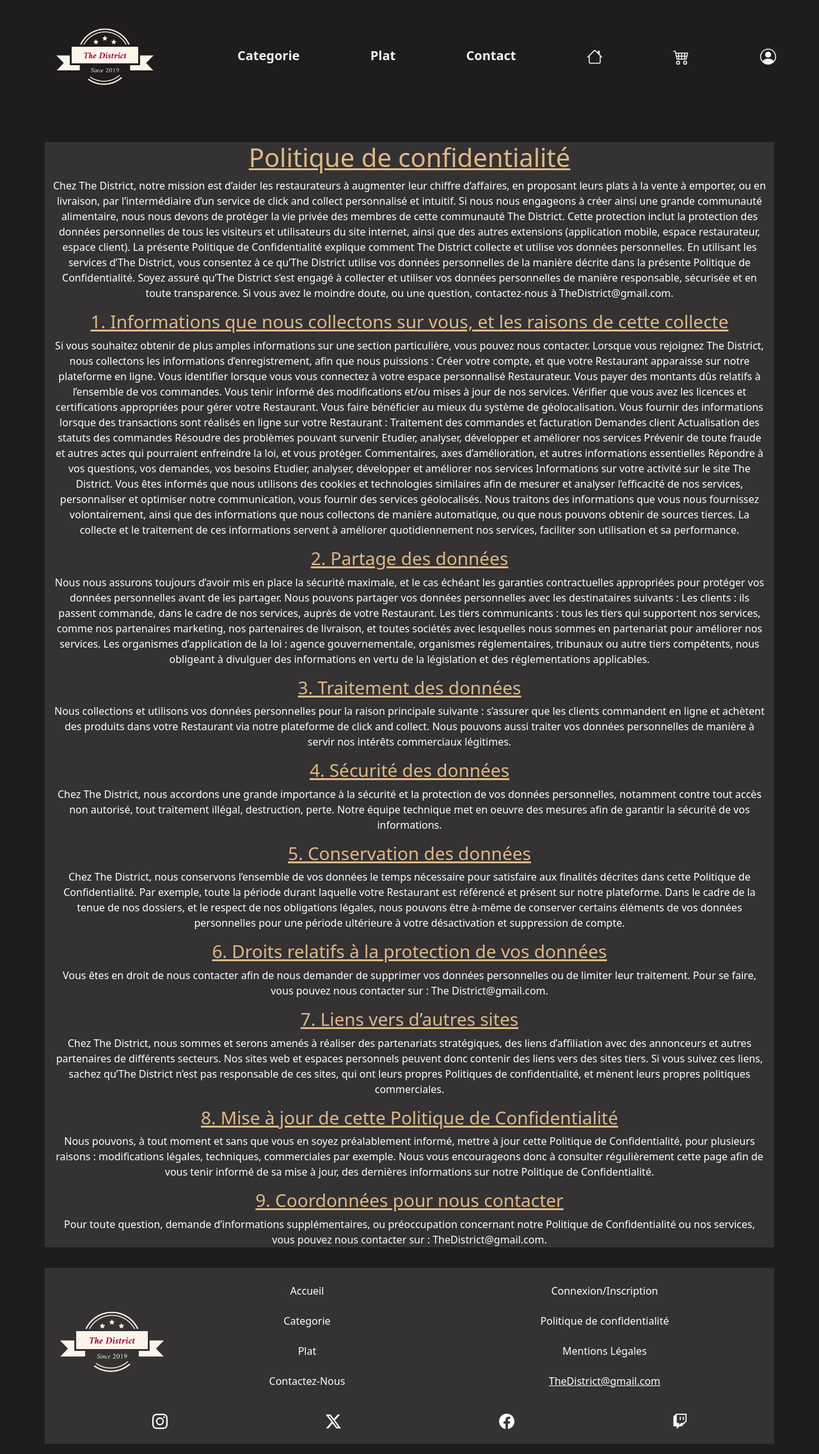
After one commit to Just-L-drekoh/new_TheDistrict, a Symfony app: template templates/catalogue/politique.html.twig in a window 1280 px wide. The commit adds this page. Shown: the whole page at 64% size. Run offline with Twig, Linux system fonts and the light colour scheme; the template is opened without the code that fills it, so the values that code supplies are empty; some libraries are stand-ins or nearby versions.

Commit message:
mentions

```diff
--- a/public/css/style.css
+++ b/public/css/style.css
@@ -264,3 +264,21 @@ label {
 
     object-fit: cover;
 }
+
+/* -------------------------------------------------------------------------- */
+/* Politique de confidentialité */
+
+.politique p {
+    color: white;
+    text-align: center;
+    font-size: 100%;
+}
+
+.mentions strong,
+li,
+h5,
+ul {
+    color: white;
+    text-align: center;
+    list-style: none;
+}
--- a/templates/base.html.twig
+++ b/templates/base.html.twig
@@ -71,6 +71,12 @@
 									</svg>
 								</a>
 							</li>
+							{% if app.user %}
+
+								Vous étes Connecté :
+								<a href="{{ path('logout') }}" class="btn btn-link d-block justify-content-center" type="button">Se deconnecter</a>
+
+							{% endif %}
 						</ul>
 					</div>
 				</div>
@@ -107,10 +113,10 @@
 								<a class="footer-link" href="{{ path ('profile') }}">Connexion/Inscription</a>
 							</li>
 							<li>
-								<a class="footer-link" href="#">Politique & confidentialité</a>
+								<a class="footer-link" href="{{path ('politique')}}">Politique de confidentialité</a>
 							</li>
 							<li>
-								<a class="footer-link" href="#">Mentions Légales</a>
+								<a class="footer-link" href="{{path ('mentions')}}">Mentions Légales</a>
 							</li>
 							<li>
 								<a href="">TheDistrict@gmail.com</a>
@@ -160,3 +166,4 @@
 			<script src="https://cdn.jsdelivr.net/npm/bootstrap@5.3.3/dist/js/bootstrap.bundle.min.js" integrity="sha384-YvpcrYf0tY3lHB60NNkmXc5s9fDVZLESaAA55NDzOxhy9GkcIdslK1eN7N6jIeHz" crossorigin="anonymous"></script>
 		</body>
 	</html>
+</body></html>
--- /dev/null
+++ b/templates/catalogue/politique.html.twig
@@ -0,0 +1,84 @@
+{% extends 'base.html.twig' %}
+
+{% block title %}The District | Politique de confidentialité
+{% endblock %}
+{% block body %}
+
+
+	<div class="container mt-5 politique">
+		<h1>Politique de confidentialité</h1>
+
+		<p>Chez The District, notre mission est d’aider les restaurateurs à augmenter leur chiffre d’affaires, en proposant leurs plats à la vente à emporter, ou en livraison, par l’intermédiaire d’un service de click and collect personnalisé et intuitif. Si nous nous engageons à créer ainsi une grande communauté alimentaire, nous nous devons de protéger la vie privée des membres de cette communauté The District. Cette protection inclut la protection des données personnelles de tous les visiteurs et utilisateurs du site internet, ainsi que des autres extensions (application mobile, espace restaurateur, espace client).
+
+																																																																															La présente Politique de Confidentialité explique comment The District collecte et utilise vos données personnelles. En utilisant les services d’The District, vous consentez à ce qu’The District utilise vos données personnelles de la manière décrite dans la présente Politique de Confidentialité.
+
+																																																																															Soyez assuré qu’The District s’est engagé à collecter et utiliser vos données personnelles de manière responsable, sécurisée et en toute transparence. Si vous avez le moindre doute, ou une question, contactez-nous à TheDistrict@gmail.com.</p>
+		<h3>1. Informations que nous collectons sur vous, et les raisons de cette collecte</h3>
+
+		<p>Si vous souhaitez obtenir de plus amples informations sur une section particulière, vous pouvez nous contacter.
+
+																											Lorsque vous rejoignez The District, nous collectons les informations d’enregistrement, afin que nous puissions :
+
+																											    Créer votre compte, et que votre Restaurant apparaisse sur notre plateforme en ligne.
+																											    Vous identifier lorsque vous vous connectez à votre espace personnalisé Restaurateur.
+																											    Vous payer des montants dûs relatifs à l’ensemble de vos commandes.
+																											    Vous tenir informé des modifications et/ou mises à jour de nos services.
+																											    Vérifier que vous avez les licences et certifications appropriées pour gérer votre Restaurant.
+																											    Vous faire bénéficier au mieux du système de géolocalisation.
+
+																											Vous fournir des informations lorsque des transactions sont réalisés en ligne sur votre Restaurant :
+
+																											    Traitement des commandes et facturation
+																											    Demandes client
+																											    Actualisation des statuts des commandes
+																											    Résoudre des problèmes pouvant survenir
+																											    Etudier, analyser, développer et améliorer nos services
+																											    Prévenir de toute fraude et autres actes qui pourraient enfreindre la loi, et vous protéger.
+
+																											Commentaires, axes d’amélioration, et autres informations essentielles
+
+																											    Répondre à vos questions, vos demandes, vos besoins
+																											    Etudier, analyser, développer et améliorer nos services
+																											    Informations sur votre activité sur le site The District.
+
+																											Vous êtes informés que nous utilisons des cookies et technologies similaires afin de mesurer et analyser l’efficacité de nos services, personnaliser et optimiser notre communication, vous fournir des services géolocalisés.
+
+																											Nous traitons des informations que vous nous fournissez volontairement, ainsi que des informations que nous collectons de manière automatique, ou que nous pouvons obtenir de sources tierces. La collecte et le traitement de ces informations servent à améliorer quotidiennement nos services, faciliter son utilisation et sa performance.
+		</p>
+		<h3>2. Partage des données</h3>
+		<p>
+			Nous nous assurons toujours d’avoir mis en place la sécurité maximale, et le cas échéant les garanties contractuelles appropriées pour protéger vos données personnelles avant de les partager. Nous pouvons partager vos données personnelles avec les destinataires suivants :
+
+																								   Les clients : ils passent commande, dans le cadre de nos services, auprès de votre Restaurant.
+																								   Les tiers communicants : tous les tiers qui supportent nos services, comme nos partenaires marketing, nos partenaires de livraison, et toutes sociétés avec lesquelles nous sommes en partenariat pour améliorer nos services.
+																								   Les organismes d’application de la loi : agence gouvernementale, organismes réglementaires, tribunaux ou autre tiers compétents, nous obligeant à divulguer des informations en vertu de la législation et des réglementations applicables.
+		</p>
+		<h3>3. Traitement des données</h3>
+		<p>
+			Nous collections et utilisons vos données personnelles pour la raison principale suivante : s’assurer que les clients commandent en ligne et achètent des produits dans votre Restaurant via notre plateforme de click and collect. Nous pouvons aussi traiter vos données personnelles de manière à servir nos intérêts commerciaux légitimes.
+		</p>
+		<h3>4. Sécurité des données</h3>
+		<p>
+			Chez The District, nous accordons une grande importance à la sécurité et la protection de vos données personnelles, notamment contre tout accès non autorisé, tout traitement illégal, destruction, perte. Notre équipe technique met en oeuvre des mesures afin de garantir la sécurité de vos informations.
+		</p>
+		<h3>5. Conservation des données</h3>
+		<p>
+			Chez The District, nous conservons l’ensemble de vos données le temps nécessaire pour satisfaire aux finalités décrites dans cette Politique de Confidentialité. Par exemple, toute la période durant laquelle votre Restaurant est référencé et présent sur notre plateforme. Dans le cadre de la tenue de nos dossiers, et le respect de nos obligations légales, nous pouvons être à-même de conserver certains éléments de vos données personnelles pour une période ultérieure à votre désactivation et suppression de compte.
+		</p>
+		<h3>6. Droits relatifs à la protection de vos données</h3>
+		<p>
+			Vous êtes en droit de nous contacter afin de nous demander de supprimer vos données personnelles ou de limiter leur traitement. Pour se faire, vous pouvez nous contacter sur : The District@gmail.com.
+		</p>
+		<h3>7. Liens vers d’autres sites</h3>
+		<p>
+			Chez The District, nous sommes et serons amenés à réaliser des partenariats stratégiques, des liens d’affiliation avec des annonceurs et autres partenaires de différents secteurs. Nos sites web et espaces personnels peuvent donc contenir des liens vers des sites tiers. Si vous suivez ces liens, sachez qu’The District n’est pas responsable de ces sites, qui ont leurs propres Politiques de confidentialité, et mènent leurs propres politiques commerciales.
+		</p>
+		<h3>8. Mise à jour de cette Politique de Confidentialité</h3>
+		<p>
+			Nous pouvons, à tout moment et sans que vous en soyez préalablement informé, mettre à jour cette Politique de Confidentialité, pour plusieurs raisons : modifications légales, techniques, commerciales par exemple. Nous vous encourageons donc à consulter régulièrement cette page afin de vous tenir informé de sa mise à jour, des dernières informations sur notre Politique de Confidentialité.
+		</p>
+		<h3>9. Coordonnées pour nous contacter</h3>
+		<p>
+			Pour toute question, demande d’informations supplémentaires, ou préoccupation concernant notre Politique de Confidentialité ou nos services, vous pouvez nous contacter sur : TheDistrict@gmail.com.</p>
+	</p>
+</div>{% endblock %}
--- a/templates/profile/index.html.twig
+++ b/templates/profile/index.html.twig
@@ -8,12 +8,12 @@
 		<h1>Page Connexion | Inscription</h1>
 	</div>
 
-	<section class="d-flex justify-content-around">
+	<section class="d-md-flex justify-content-around">
 		{% if not app.user %}
 			<div class="card col-10 col-sm-6 col-md-3">
 				<h4>Connexion</h4>
 				<div class="card-body">
-					<p>Pour ce connectez c'est par ici
+					<p>Pour se connecter c'est par ici
 					</p>
 					<a class="btn btn-link" href="{{ path ('login') }}">Clique ICI</a>
 				</div>
--- a/templates/registration/register.html.twig
+++ b/templates/registration/register.html.twig
@@ -9,7 +9,7 @@
 		<h1>INSCRIPTION</h1>
 	</div>
 
-	<div class="container d-flex justify-content-around">
+	<div class="container d-md-flex justify-content-around">
 		<div class="col-10 col-md-3">
 			{{ form_start(registrationForm) }}
 
--- a/templates/security/login.html.twig
+++ b/templates/security/login.html.twig
@@ -13,7 +13,7 @@
 		<a href="{{ path('profile') }}">voir profil</a>
 	{% endif %}
 
-	<div class="container d-flex justify-content-around">
+	<div class="container d-md-flex justify-content-around">
 
 		<form method="post" class="col-10 col-md-3  mb-5">
 			{% if error %}
```
Also changed, not shown: config/routes.yaml (+8 -0 lines), src/Controller/CatalogueController.php (+10 -0 lines), templates/catalogue/mentions.html.twig (added, +32 -0 lines).
